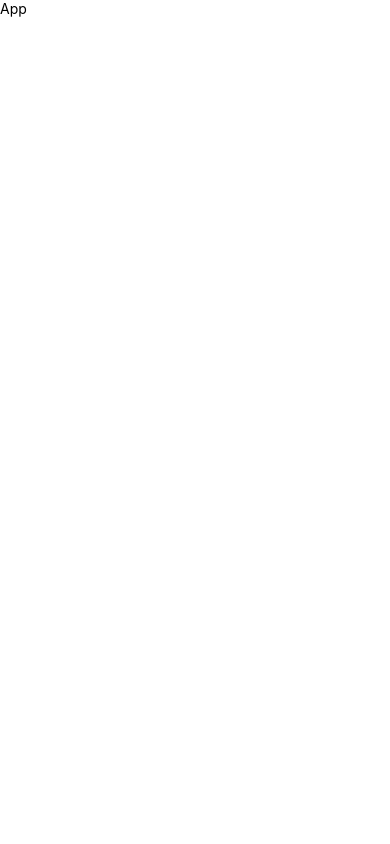
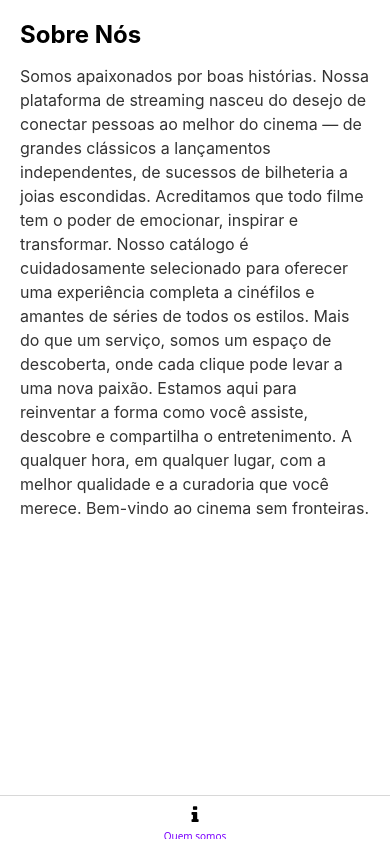
Before and after one commit to EltonKasesky/ReactNativeFinal, a React Native app: screen / in a window 390 px wide. Built offline with nearby package versions, Linux system fonts and the light colour scheme.

Commit message:
envio de nav_about

```diff
--- a/App.tsx
+++ b/App.tsx
@@ -1,10 +1,42 @@
-import { View, Text } from 'react-native'
-import React from 'react'
+import { View, Text, StyleSheet } from "react-native";
+import React from "react";
+import { NavigationContainer } from "@react-navigation/native";
+import { createBottomTabNavigator } from "@react-navigation/bottom-tabs";
+import QuemSomos from "./src/screens/QuemSomos";
+import { FontAwesome } from "@expo/vector-icons";
+
+const Tab = createBottomTabNavigator();
 
 export default function App() {
-    return (
-        <View>
-            <Text>App</Text>
-        </View>
-    )
+  return (
+    <NavigationContainer>
+      <Tab.Navigator
+        screenOptions={{
+          headerShown: false,
+          tabBarActiveTintColor: "#7B01FF",
+          tabBarInactiveBackgroundColor: "blue",
+          tabBarShowLabel: true,
+        }}
+      >
+        <Tab.Screen
+          name="Quem somos"
+          component={QuemSomos}
+          options={{
+            tabBarIcon: ({ color, size }) => {
+              return <FontAwesome name="info" color="black" size={20} />;
+            },
+          }}
+        />
+      </Tab.Navigator>
+    </NavigationContainer>
+  );
 }
+
+const styles = StyleSheet.create({
+  container: {
+    flex: 1,
+    justifyContent: "space-evenly",
+
+    margin: 10,
+  },
+});
--- a/package.json
+++ b/package.json
@@ -1,3 +1,4 @@
+
 {
   "name": "reactnativefinal",
   "version": "1.0.0",
@@ -9,11 +10,14 @@
     "web": "expo start --web"
   },
   "dependencies": {
+    "@react-navigation/bottom-tabs": "^7.4.2",
+    "@react-navigation/native": "^7.1.14",
     "expo": "~53.0.13",
     "expo-status-bar": "~2.2.3",
     "react": "19.0.0",
     "react-native": "0.79.4"
   },
+
   "devDependencies": {
     "@babel/core": "^7.25.2",
     "@types/react": "~19.0.10",
--- /dev/null
+++ b/src/screens/QuemSomos/index.tsx
@@ -0,0 +1,41 @@
+import { View, Text, ScrollView, StyleSheet } from "react-native";
+import React from "react";
+
+export default function QuemSomos() {
+  return (
+    <ScrollView style={styles.container}>
+      <Text style={styles.title}>Sobre Nós</Text>
+      <Text style={styles.text}>
+        Somos apaixonados por boas histórias. Nossa plataforma de streaming
+        nasceu do desejo de conectar pessoas ao melhor do cinema — de grandes
+        clássicos a lançamentos independentes, de sucessos de bilheteria a joias
+        escondidas. Acreditamos que todo filme tem o poder de emocionar,
+        inspirar e transformar. Nosso catálogo é cuidadosamente selecionado para
+        oferecer uma experiência completa a cinéfilos e amantes de séries de
+        todos os estilos. Mais do que um serviço, somos um espaço de descoberta,
+        onde cada clique pode levar a uma nova paixão. Estamos aqui para
+        reinventar a forma como você assiste, descobre e compartilha o
+        entretenimento. A qualquer hora, em qualquer lugar, com a melhor
+        qualidade e a curadoria que você merece. Bem-vindo ao cinema sem
+        fronteiras.
+      </Text>
+    </ScrollView>
+  );
+}
+
+const styles = StyleSheet.create({
+  container: {
+    padding: 20,
+    backgroundColor: "#fff",
+  },
+  title: {
+    fontSize: 24,
+    fontWeight: "bold",
+    marginBottom: 15,
+  },
+  text: {
+    fontSize: 16,
+    lineHeight: 24,
+    color: "#333",
+  },
+});
```
Also changed, not shown: 1 other file (tests, documents, lock files or other folders).
